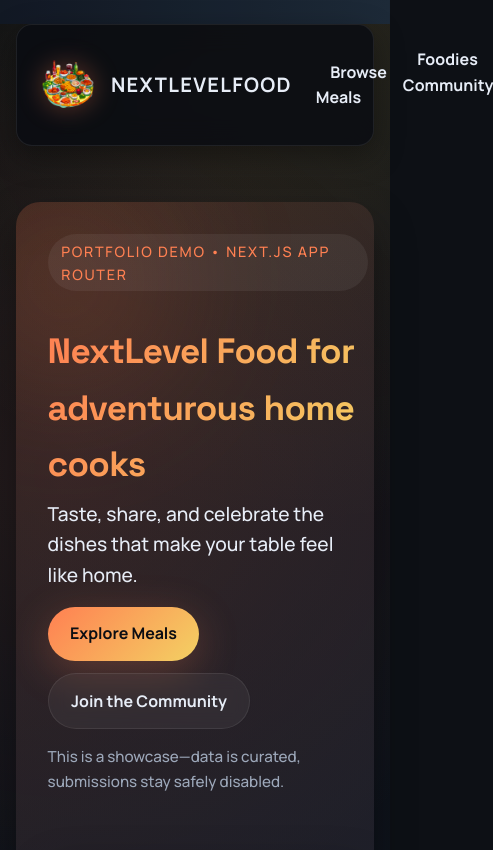
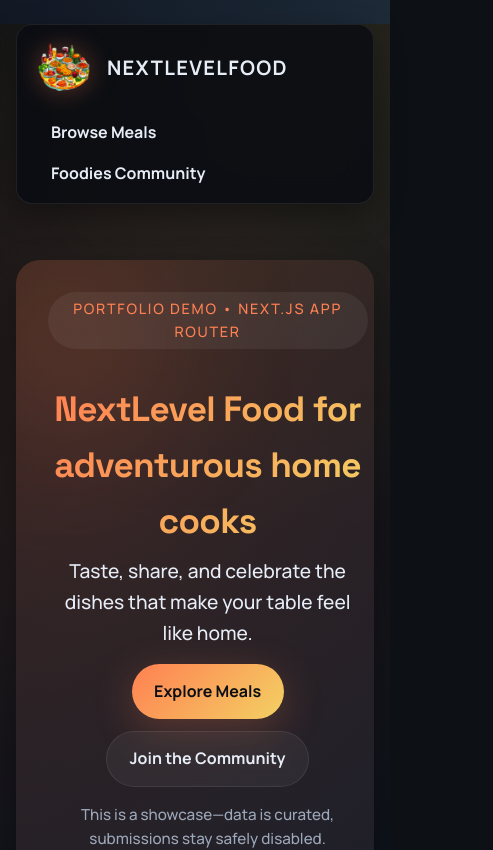
Before and after one commit to joesatriani10/food-next-js, a Next.js app: page / in a window 390 px wide. Shown: the top 850 px of the page, 493 px wide, since content can reach past the window. Built offline with nearby package versions, Linux system fonts and the light colour scheme.

Commit message:
Tighten responsive behavior for header and details

```diff
--- a/app/meals/[mealSlug]/page.module.css
+++ b/app/meals/[mealSlug]/page.module.css
@@ -86,6 +86,35 @@
     animation: fade-slide-in-from-bottom 1s ease-out forwards;
 }
 
+@media (max-width: 720px) {
+    .header {
+        padding: 1.75rem 1.25rem;
+    }
+
+    .image {
+        width: 100%;
+        height: 14rem;
+    }
+
+    .headerText {
+        padding: 0;
+        max-width: 100%;
+        text-align: center;
+    }
+
+    .headerText h1 {
+        font-size: 2.3rem;
+    }
+
+    .creator {
+        font-size: 1.2rem;
+    }
+
+    .instructions {
+        margin: 2rem 1rem;
+    }
+}
+
 .loading {
     font-size: 3rem;
     text-align: center;
--- a/app/page.module.css
+++ b/app/page.module.css
@@ -166,12 +166,25 @@
 @media (max-width: 768px) {
     .header {
         padding: 2rem;
+        text-align: center;
     }
 
     .hero h1 {
         font-size: 2.2rem;
     }
 
+    .copy {
+        align-items: center;
+    }
+
+    .hero p {
+        margin: 0 auto;
+    }
+
+    .cta {
+        justify-content: center;
+    }
+
     .slideshow {
         height: 18rem;
     }
--- a/components/main-header/main-header.module.css
+++ b/components/main-header/main-header.module.css
@@ -20,6 +20,24 @@
 @media (min-width: 768px) {
     .header {
         padding: 1.35rem 1.75rem;
+    }
+}
+
+@media (max-width: 640px) {
+    .header {
+        flex-direction: column;
+        align-items: flex-start;
+        padding: 1rem 1.25rem;
+    }
+
+    .nav ul {
+        flex-wrap: wrap;
+        justify-content: flex-start;
+        gap: 0.4rem;
+    }
+
+    .logo {
+        font-size: 1.1rem;
     }
 }
 
```
